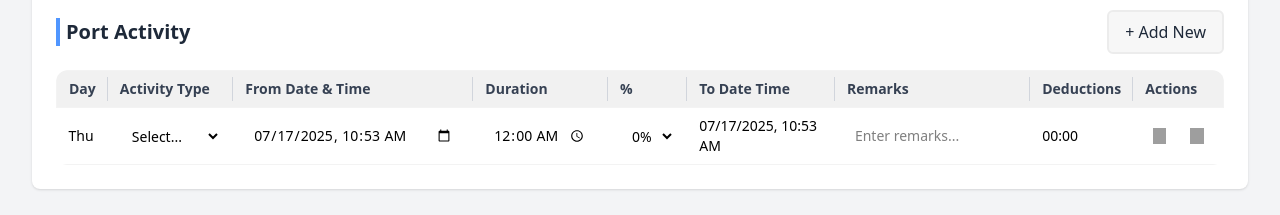
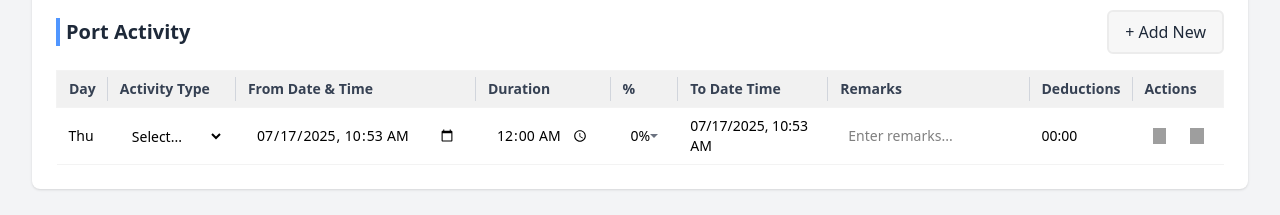
Before and after one commit to NimaRahimiJahandide/port-activity, a Vue app: page / in a window 1280 px wide. Shown: the part 343-558 px from the top of the page. Built offline with nearby package versions, Linux system fonts and the light colour scheme; grey boxes are pictures that could not be loaded.

Commit message:
add customDropdown

```diff
--- /dev/null
+++ b/src/components/CustomDropdown .vue
@@ -0,0 +1,209 @@
+<template>
+    <div class="custom-dropdown" ref="dropdown">
+        <div
+            class="dropdown-trigger w-full px-2 py-1 rounded text-sm"
+            :class="{ 'open': isOpen }"
+            @click="toggle"
+            @keydown="handleKeydown"
+            tabindex="0"
+        >
+            <span class="dropdown-value">{{ displayValue }}</span>
+            <div class="dropdown-arrow"></div>
+        </div>
+        <div
+            class="dropdown-menu"
+            :class="{ 'open': isOpen }"
+        >
+            <div
+                v-for="option in options"
+                :key="option.value"
+                class="dropdown-item"
+                :class="{ 'selected': option.value == modelValue }"
+                @click="selectItem(option)"
+            >
+                {{ option.label }}
+            </div>
+        </div>
+    </div>
+</template>
+
+<script setup>
+import { ref, computed, onMounted, onUnmounted, nextTick } from 'vue'
+
+const props = defineProps({
+    modelValue: [String, Number],
+    options: {
+        type: Array,
+        default: () => [
+            { value: '0', label: '0%' },
+            { value: '50', label: '50%' },
+            { value: '100', label: '100%' }
+        ]
+    }
+})
+
+const emit = defineEmits(['update:modelValue', 'change'])
+
+const isOpen = ref(false)
+const dropdown = ref(null)
+
+const displayValue = computed(() => {
+    const selected = props.options.find(option => option.value == props.modelValue)
+    return selected ? selected.label : props.options[0]?.label || 'Select...'
+})
+
+const toggle = () => {
+    isOpen.value = !isOpen.value
+    if (isOpen.value) {
+        nextTick(() => {
+            positionDropdown()
+        })
+    }
+}
+
+const positionDropdown = () => {
+    if (!dropdown.value) return
+
+    const trigger = dropdown.value.querySelector('.dropdown-trigger')
+    const menu = dropdown.value.querySelector('.dropdown-menu')
+
+    if (!trigger || !menu) return
+
+    const rect = trigger.getBoundingClientRect()
+    const viewportHeight = window.innerHeight
+    const menuHeight = 200 // max-height از CSS
+
+    // موقعیت پایه
+    let top = rect.bottom + window.scrollY
+    let left = rect.left + window.scrollX
+
+    // بررسی اینکه آیا فضای کافی در پایین هست یا نه
+    if (rect.bottom + menuHeight > viewportHeight) {
+        // اگر فضای کافی نیست، در بالا نمایش بده
+        top = rect.top + window.scrollY - menuHeight
+    }
+
+    // تنظیم موقعیت و عرض
+    menu.style.top = `${top}px`
+    menu.style.left = `${left}px`
+    menu.style.width = `${rect.width}px`
+}
+
+const selectItem = (option) => {
+    emit('update:modelValue', option.value)
+    emit('change', option.value)
+    isOpen.value = false
+}
+
+const handleKeydown = (e) => {
+    if (e.key === 'Enter' || e.key === ' ') {
+        e.preventDefault()
+        toggle()
+    } else if (e.key === 'Escape') {
+        isOpen.value = false
+    }
+}
+
+const handleClickOutside = (event) => {
+    if (dropdown.value && !dropdown.value.contains(event.target)) {
+        isOpen.value = false
+    }
+}
+
+const handleScroll = () => {
+    if (isOpen.value) {
+        positionDropdown()
+    }
+}
+
+onMounted(() => {
+    document.addEventListener('click', handleClickOutside)
+    window.addEventListener('scroll', handleScroll, true)
+    window.addEventListener('resize', handleScroll)
+})
+
+onUnmounted(() => {
+    document.removeEventListener('click', handleClickOutside)
+    window.removeEventListener('scroll', handleScroll, true)
+    window.removeEventListener('resize', handleScroll)
+})
+</script>
+
+<style scoped>
+.custom-dropdown {
+    position: relative;
+    display: inline-block;
+    width: 100%;
+}
+
+.dropdown-trigger {
+    background: white;
+    cursor: pointer;
+    display: flex;
+    justify-content: space-between;
+    align-items: center;
+    transition: all 0.2s ease;
+}
+
+.dropdown-trigger:hover {
+    border-color: #9ca3af;
+}
+
+.dropdown-trigger.open {
+    color: #cfcece;
+}
+
+.dropdown-arrow {
+    width: 0;
+    height: 0;
+    border-left: 4px solid transparent;
+    border-right: 4px solid transparent;
+    border-top: 4px solid #6b7280;
+    transition: transform 0.2s ease;
+}
+
+.dropdown-trigger.open .dropdown-arrow {
+    border-top: 4px solid #cfcece;
+    transform: rotate(180deg);
+}
+
+.dropdown-menu {
+    position: fixed;
+    background: white;
+    border-radius: 4px;
+    box-shadow: 0 10px 25px -5px rgba(0, 0, 0, 0.1), 0 10px 10px -5px rgba(0, 0, 0, 0.04);
+    filter: drop-shadow(0 25px 25px rgb(0 0 0 / 0.15));
+    z-index: 9999;
+    max-height: 200px;
+    overflow-y: auto;
+    display: none;
+    min-width: 80px;
+    font-weight: 700;
+}
+
+.dropdown-menu.open {
+    display: block;
+}
+
+.dropdown-item {
+    padding: 8px 12px;
+    cursor: pointer;
+    font-size: 14px;
+    color: #374151;
+    transition: background-color 0.15s ease;
+    white-space: nowrap;
+}
+
+.dropdown-item:hover {
+    background-color: #f3f4f6; /* Light gray background on hover */
+}
+
+.dropdown-item.selected {
+    background-color: #dbeafe; /* Light blue background for selected item */
+    color: #1e40af;
+}
+
+.dropdown-item.selected:hover {
+    background-color: #bfdbfe; /* Slightly darker blue on hover for selected item */
+}
+</style>
--- a/src/components/PortActivityRow.vue
+++ b/src/components/PortActivityRow.vue
@@ -24,12 +24,7 @@
 
         <!-- % -->
         <td class="px-3 py-2">
-            <select v-model="row.percentage" @change="emitUpdateDeductions"
-                class="w-full px-2 py-1 rounded text-sm focus:outline-none focus:ring-2 focus:ring-blue-500">
-                <option value="0">0%</option>
-                <option value="50">50%</option>
-                <option value="100">100%</option>
-            </select>
+            <CustomDropdown v-model="row.percentage" @change="emitUpdateDeductions" />
         </td>
 
         <!-- To Date & Time -->
@@ -55,13 +50,13 @@
                     class="bg-yellow-500 hover:bg-yellow-600 text-white px-2 py-1 rounded text-xs" title="Auto Adjust">
                     ⚡
                 </button>
-                <button @click="$emit('clone', index)"
-                    class="text-white px-2 py-1 rounded text-xs cursor-pointer" title="Clone">
+                <button @click="$emit('clone', index)" class="text-white px-2 py-1 rounded text-xs cursor-pointer"
+                    title="Clone">
                     <img class="size-4" src="../../icons/copy.svg" alt="clone">
                 </button>
                 <button @click="$emit('confirm-delete', index)"
                     class=" text-white px-2 py-1 rounded text-xs cursor-pointer" title="Delete">
-                    <img class="size-4"src="../../icons/trash.svg" alt="delete">
+                    <img class="size-4" src="../../icons/trash.svg" alt="delete">
                 </button>
             </div>
         </td>
@@ -71,6 +66,7 @@
 <script setup>
 import { toRefs } from 'vue'
 import ActivityTypeSelect from './ActivityTypeSelect.vue'
+import CustomDropdown from './CustomDropdown .vue'
 
 const props = defineProps({
     row: Object,
--- a/src/components/PortActivityTable.vue
+++ b/src/components/PortActivityTable.vue
@@ -11,7 +11,7 @@
 
     <!-- Table -->
     <div class="overflow-x-auto">
-      <table class="min-w-full rounded-xl overflow-hidden">
+      <table class="min-w-full rounded-xl overflow">
         <thead>
           <tr class="bg-[#f1f1f1] text-sm border border-[#f3f3f3] text-gray-700">
             <th class="relative px-3 py-2 text-left">
```
